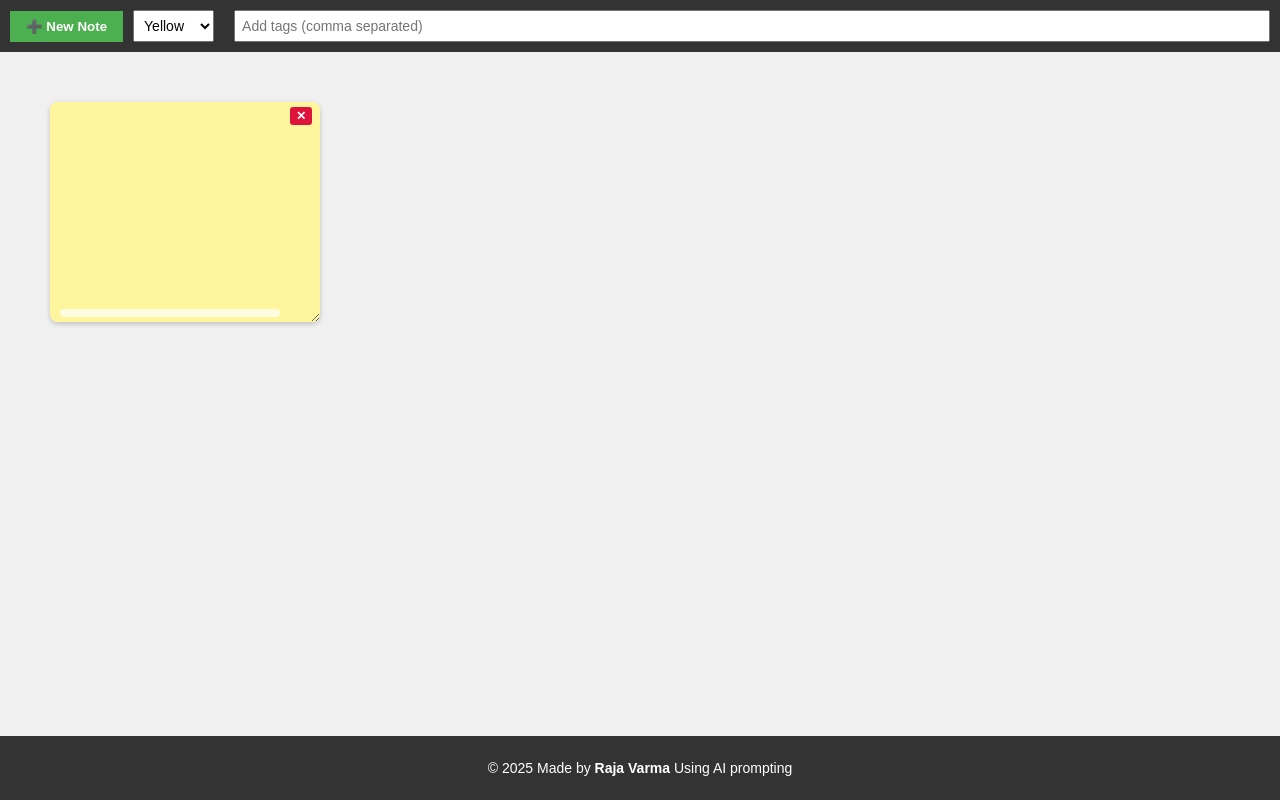
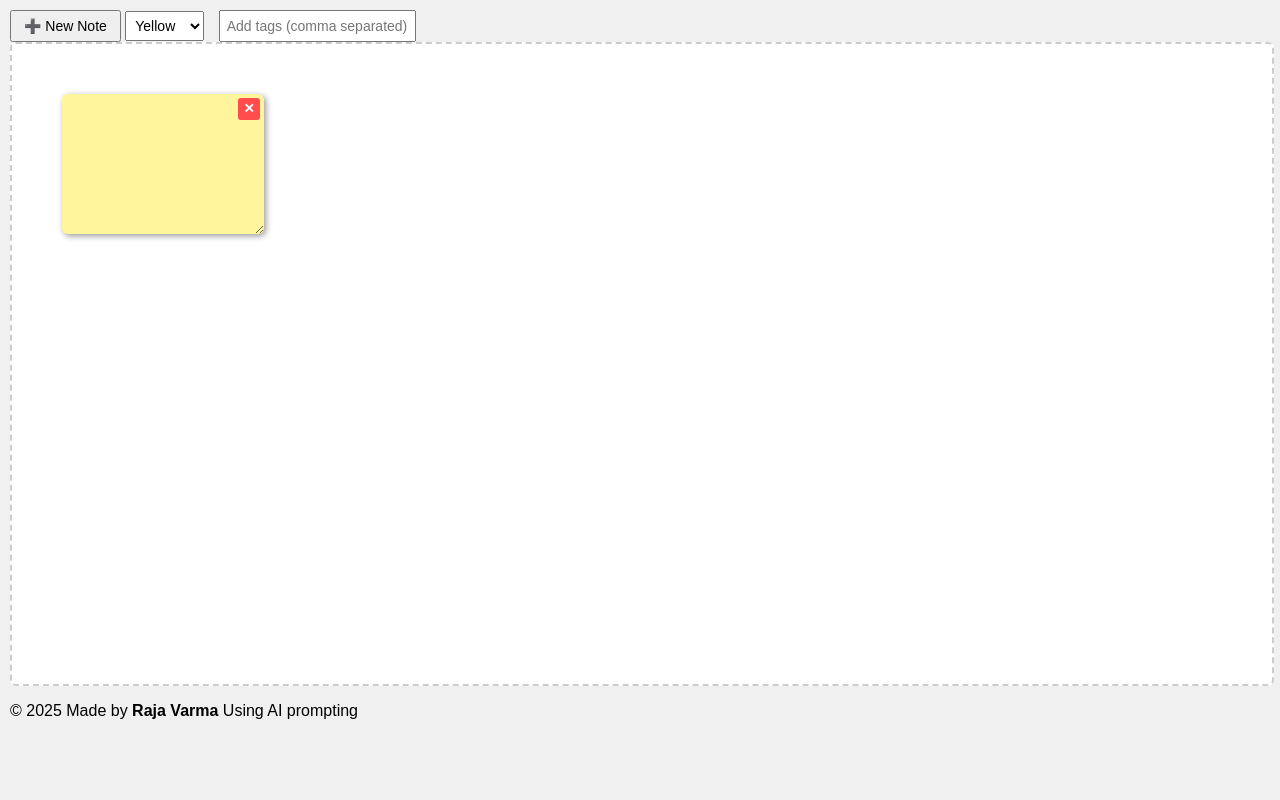
Before and after one commit to rajavarma2/sticker-notes, a plain HTML site: page index.html in a window 1280 px wide. Both pictures are taken after a click on the button "➕ New Note". Drawn offline with nearby package versions, Linux system fonts and the light colour scheme.

Commit message:
Update style.css

```diff
--- a/style.css
+++ b/style.css
@@ -1,117 +1,104 @@
 body {
+  font-family: Arial, sans-serif;
   margin: 0;
-  font-family: sans-serif;
+  padding: 10px;
   background: #f0f0f0;
-  display: flex;
-  flex-direction: column;
-  height: 100vh;
+  user-select: none;
 }
 
-.toolbar {
+#controls {
+  margin-bottom: 15px;
   display: flex;
   gap: 10px;
-  padding: 10px;
-  background: #333;
-  color: white;
   align-items: center;
 }
 
-button {
-  padding: 8px 16px;
+#colorPicker, #tagInput {
+  padding: 5px;
+  font-size: 14px;
+}
+
+#addNoteBtn {
+  padding: 6px 12px;
+  font-size: 14px;
+  cursor: pointer;
+}
+
+#board {
+  position: relative;
+  width: 100%;
+  height: 80vh;
+  background: #fff;
+  border: 2px dashed #ccc;
+  border-radius: 6px;
+  overflow: auto;
+}
+
+/* Sticky note container */
+.note {
+  position: absolute;
+  background: #fffa75;
+  padding: 10px;
+  box-shadow: 2px 2px 6px #999;
+  border-radius: 6px;
+  min-width: 150px;
+  min-height: 120px;
+
+  resize: both;        /* Enable resizing */
+  overflow: auto;      /* Scrollbar if needed */
+
+  display: flex;
+  flex-direction: column;
+}
+
+/* Delete button top-right */
+.delete-btn {
+  position: absolute;
+  top: 4px;
+  right: 4px;
+  background: #ff4d4d;
   border: none;
-  background: #4caf50;
   color: white;
   font-weight: bold;
   cursor: pointer;
+  border-radius: 3px;
+  width: 22px;
+  height: 22px;
+  line-height: 20px;
+  text-align: center;
+  padding: 0;
+  user-select: none;
+  z-index: 10;
 }
 
-select, input[type="text"] {
-  padding: 6px;
+/* Textarea fills note */
+.note textarea {
+  width: 100%;
+  height: 100%;
+  border: none;
+  background: transparent;
+  resize: none;       /* Disable textarea resize */
   font-size: 14px;
+  font-family: inherit;
+  outline: none;
+  padding-top: 20px;  /* Give space for delete button */
+  box-sizing: border-box;
+  flex-grow: 1;
 }
 
-#board {
-  flex: 1;
-  position: relative;
-  overflow: auto;
+/* Tags container */
+.tags {
+  margin-top: 6px;
+  display: flex;
+  flex-wrap: wrap;
+  gap: 5px;
+  font-size: 12px;
 }
 
-.note {
-  position: absolute;
-  width: 250px;
-  min-height: 180px;
-  padding: 10px 10px 30px 10px;
-  box-shadow: 0 2px 5px rgba(0,0,0,0.2);
-  border-radius: 8px;
-  overflow: auto;
-  user-select: none;
-  resize: both;
-  background-clip: padding-box;
-}
-
-.note textarea {
-  width: 100%;
-  height: 80px;
-  border: none;
-  background: transparent;
-  resize: none;
-  outline: none;
-  font-size: 14px;
-  margin-bottom: 6px;
-}
-
-.note .rendered {
-  font-size: 14px;
-  background: rgba(255,255,255,0.4);
-  padding: 5px;
-  border-radius: 4px;
-  min-height: 50px;
-  white-space: pre-wrap;
-  overflow-wrap: break-word;
-  margin-bottom: 6px;
-}
-
-.note .tags {
-  font-size: 12px;
-  color: #333;
-  background: rgba(255, 255, 255, 0.7);
-  border-radius: 4px;
-  padding: 4px 6px;
-  position: absolute;
-  bottom: 5px;
-  left: 10px;
-  right: 40px;
-  overflow-x: auto;
-}
-
-.note .tags span {
-  background: #555;
+.tags span {
+  background: #007bff;
   color: white;
   padding: 2px 6px;
-  margin-right: 4px;
-  border-radius: 3px;
-  white-space: nowrap;
+  border-radius: 12px;
   user-select: none;
 }
-
-.note .delete-btn {
-  position: absolute;
-  top: 5px;
-  right: 8px;
-  background: crimson;
-  color: white;
-  border: none;
-  padding: 2px 6px;
-  cursor: pointer;
-  font-size: 12px;
-  border-radius: 3px;
-  user-select: none;
-}
-
-footer {
-  text-align: center;
-  padding: 10px;
-  background: #333;
-  color: white;
-  font-size: 14px;
-}
```
